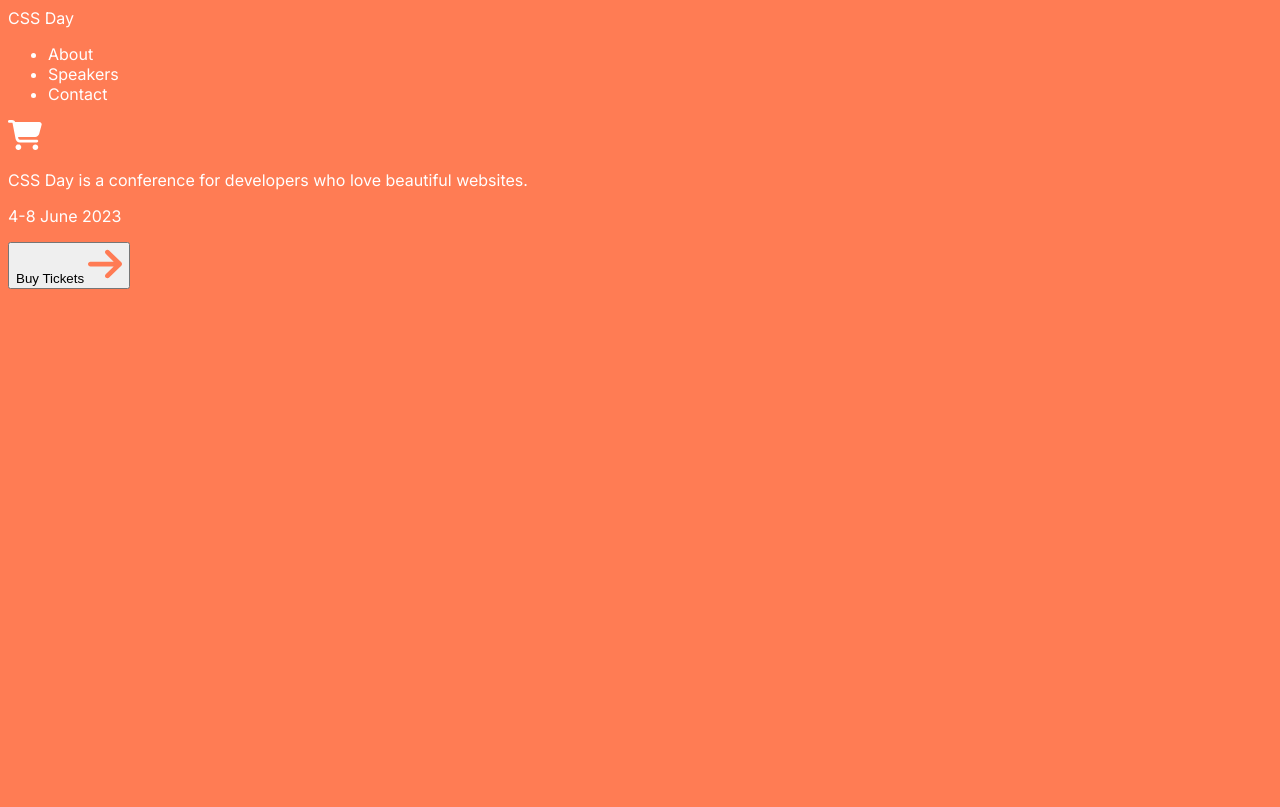
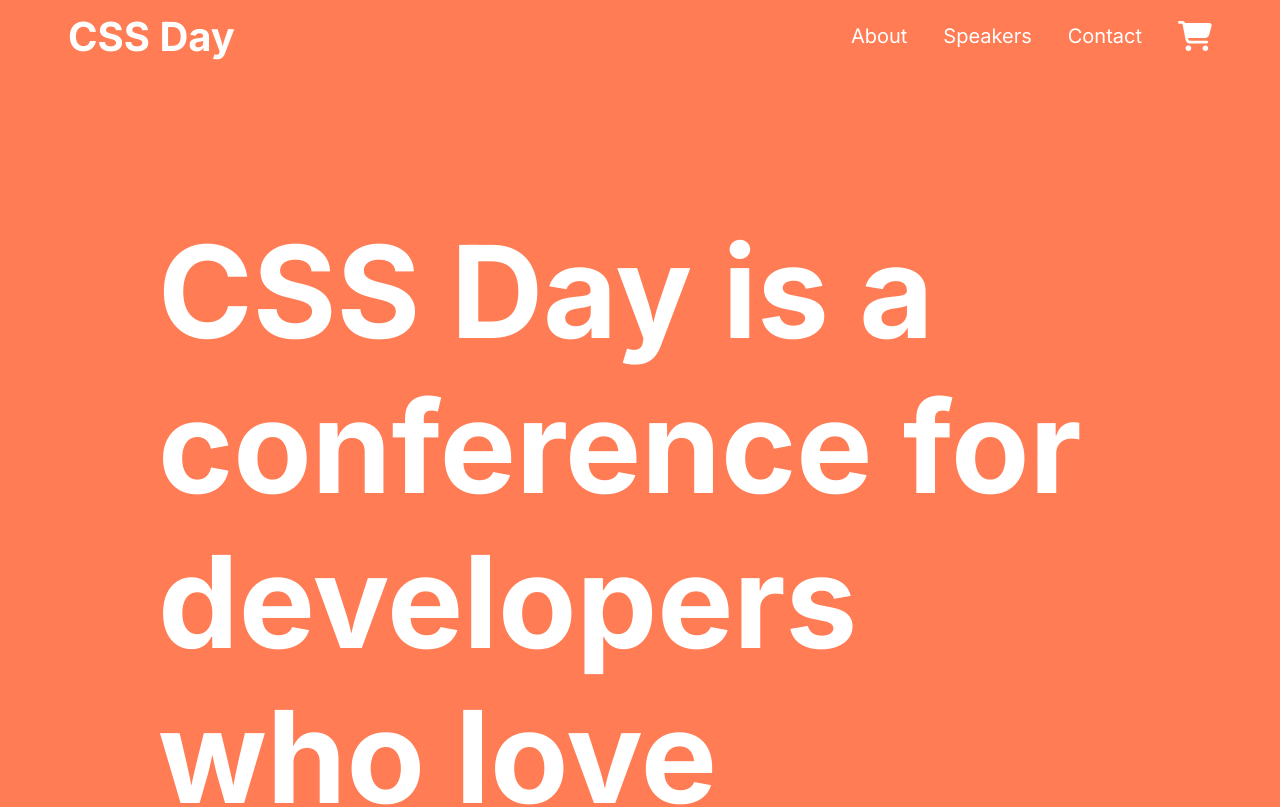
Before and after one commit to prasadsiv/CSS-Day, a plain HTML site: page index.html in a window 1280 px wide. Shown: the top 807 px of the page. Drawn offline with Linux system fonts and the light colour scheme.

Commit message:
home_page_finished

```diff
--- a/index.html
+++ b/index.html
@@ -14,25 +14,27 @@
     <link rel="stylesheet" href="./styles/index.css" />
   </head>
   <body>
-    <header>
-      <a href="/">CSS Day</a>
-      <div>
-        <nav>
-          <ul>
-            <li><a href="#">About</a></li>
-            <li><a href="speakers.html">Speakers</a></li>
-            <li><a href="#">Contact</a></li>
-          </ul>
-        </nav>
-        <img src="./icons/shopping-cart.svg" alt="Shopping cart" />
+    <header class="header">
+      <a class="header__link" href="/">CSS Day</a>
+
+      <nav class="nav">
+        <ul class="nav__list">
+          <li class="nav__list-item"><a href="#">About</a></li class="nav__list-item">
+          <li class="nav__list-item"><a href="speakers.html">Speakers</a></li class="nav__list-item">
+          <li class="nav__list-item"><a href="#">Contact</a></li>
+        </ul>
+      </nav>
+      <img src="./icons/shopping-cart.svg" alt="Shopping cart" />
+    </header>
+    <main class="main">
+      <p class="main__heading">CSS Day is a conference for developers who love beautiful websites.</p>
+      <p class="main_sub-heading">4-8 June 2024</p>
+      <div class="button-container">
+        <button class="button button--primary">
+          Buy Tickets <img src="./icons/arrow-right.svg" alt="Right arrow" class="button_icon"/>
+        </button>
+        <button class="button button--secondary">Contact Us</button>
       </div>
-    </header>
-    <main>
-      <p>CSS Day is a conference for developers who love beautiful websites.</p>
-      <p>4-8 June 2023</p>
-      <button>
-        Buy Tickets <img src="./icons/arrow-right.svg" alt="Right arrow" />
-      </button>
     </main>
   </body>
 </html>
--- a/styles/base.css
+++ b/styles/base.css
@@ -1,6 +1,13 @@
 :root {
   --color-primary: #ff7c54;
   --color-text-on-primary: #ffffff;
+  --color-button-border: var(--color-text-on-primary);
+
+  --color-button-primary-bg: var(--color-text-on-primary);
+  --color-button-primary-text: var(--color-primary);
+
+  --color-button-secondary-bg: var(--color-primary);
+  --color-button-secondary-text: var(--color-text-on-primary);
   --font-family: "inter", san-serif;
 }
 body {
@@ -8,7 +15,70 @@ body {
   color: var(--color-text-on-primary);
   font-family: var(--font-family);
 }
+p {
+  margin: 0;
+}
 a {
   color: inherit;
   text-decoration: none;
 }
+.header {
+  display: grid;
+  grid-template-columns: 1fr 3fr 34px;
+  grid-template-rows: 1fr;
+  grid-template-areas: "logo nav shopping-cart";
+  align-items: center;
+  padding: 0 60px;
+}
+/* header img {
+  grid-area: logo;
+} */
+.header__link {
+  font-size: 40px;
+  font-weight: bold;
+}
+
+.nav {
+  display: inline-block;
+  justify-self: end;
+}
+
+.nav__list {
+  list-style: none;
+  display: flex;
+}
+.nav__list-item {
+  margin-inline-end: 36px;
+  font-size: 20px;
+}
+.button {
+  font-size: 32px;
+  padding: 0 64px;
+  height: 100px;
+  border: 4px solid var(--color-button-border);
+  box-sizing: border-box;
+  cursor: pointer;
+  transition: outline 0.2s linear;
+}
+.button:hover,
+.button:focus {
+  outline: 2px solid var(--color-text-on-primary);
+}
+.button--primary {
+  background-color: var(--color-button-primary-bg);
+  color: var(--color-button-primary-text);
+}
+.button--secondary {
+  background-color: var(--color-button-secondary-bg);
+  color: var(--color-button-secondary-text);
+}
+.button-container {
+  display: flex;
+  margin-top: 100px;
+}
+.button:not(button:last-of-type) {
+  margin-inline-end: 20px;
+}
+.button_icon {
+  vertical-align: middle;
+}
--- a/styles/index.css
+++ b/styles/index.css
@@ -1 +1,17 @@
 @import "./base.css";
+.main {
+  padding: 150px;
+}
+.main__heading {
+  font-size: 128px;
+  font-weight: bold;
+}
+.main_sub-heading {
+  font-size: 40px;
+}
+/* .button {
+  font-size: 32px;
+  padding: 0 64 px;
+  height: 100px;
+  border: 4px solid white;
+} */
```
Also changed, not shown: speakers.html (+1 -2 lines).
